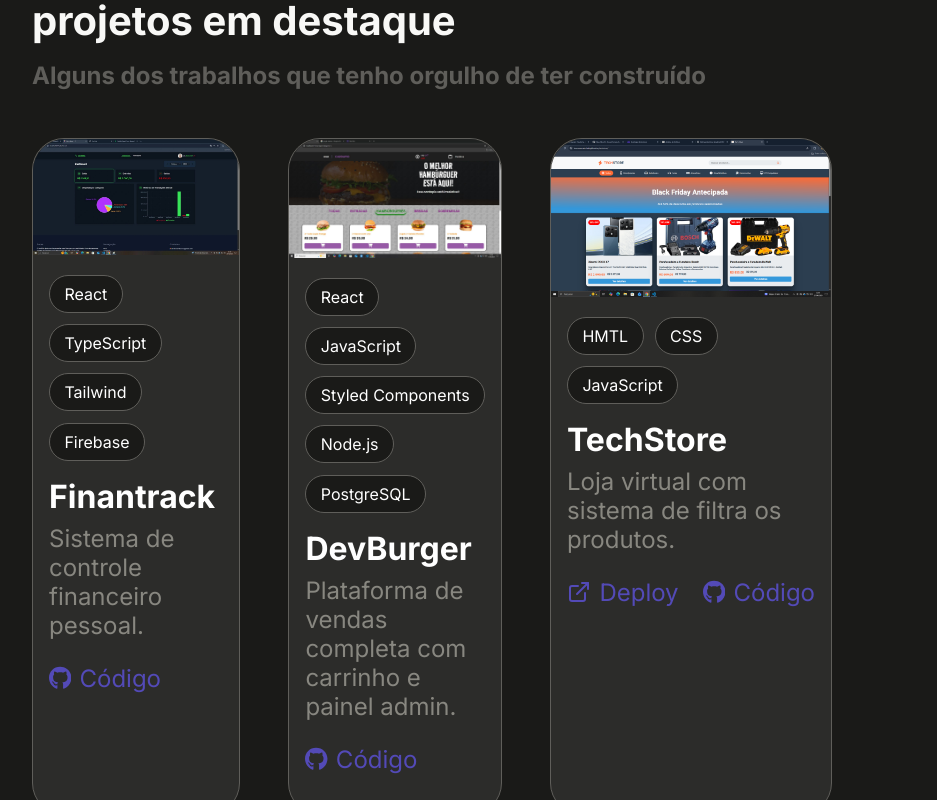
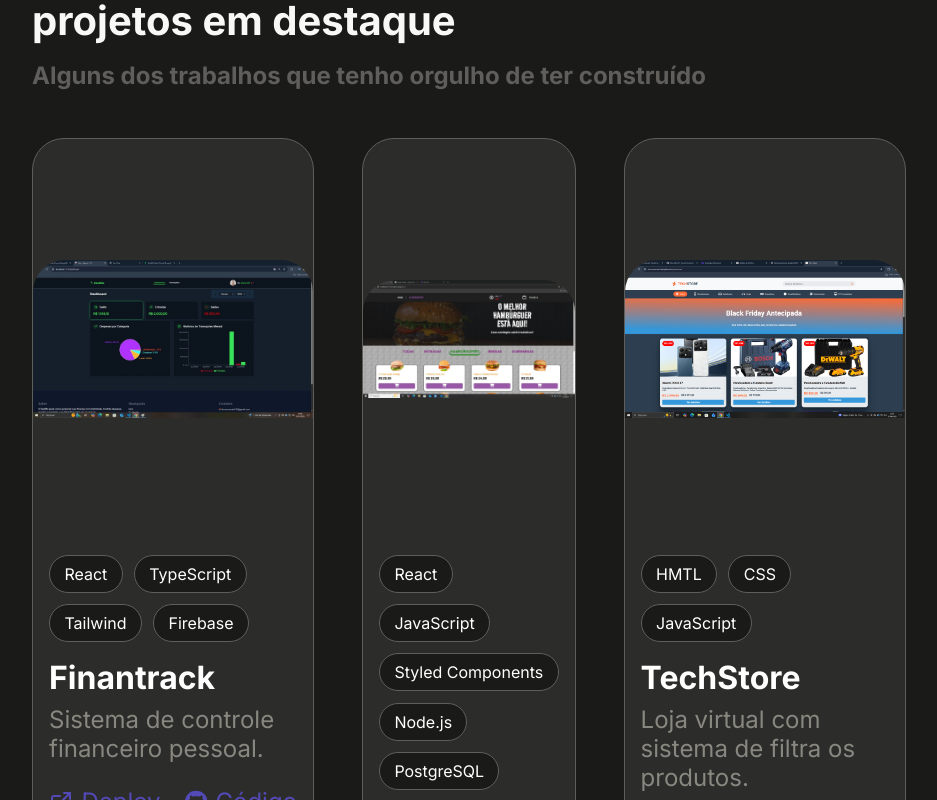
Before and after one commit to BrunoCorreia-hub/portifolio2, a React (Vite) app: page / in a window 1280 px wide. Shown: the part 1160-1960 px from the top of the page, without its empty margins (208-1145 px from the left). Built offline with nearby package versions, Linux system fonts and the light colour scheme.

Commit message:
resolvido tamanho de imagem no card e adiconado box-shadow

```diff
--- a/src/Components/CardProjects/styles.js
+++ b/src/Components/CardProjects/styles.js
@@ -6,18 +6,33 @@ export const CardContainer = styled.div`
     padding: 3rem 0;
     background-color: ${({ theme }) => theme.colors.background.primary};
     gap: 3rem;
+
 `;
 
 export const CardProject = styled.div`
     border-radius: 2rem;
     border: 0.1rem solid ${({ theme }) => theme.colors.gray[600]};
     background-color: ${({ theme }) => theme.colors.gray[900]};
+    transition: transform 0.4s ease, filter 0.4s ease;
+    transition: 0.3s;
+
+    &:hover{
+        transform: scale(1.03) translateY(-4px);
+        filter: brightness(1.05);
+        box-shadow: 0 0 1rem ${({ theme }) => theme.colors.gray[50]};
+    }
 `;
 
 export const CardImage = styled.div`
+    width: 100%;
+    height: 25rem;
+    display: flex;
+    justify-content: center;
+    align-items: center;
 
     img{
-        width: 100%;
+        max-width: 100%;
+        max-height: 100%;
         border-top-right-radius: 2rem;
         border-top-left-radius: 2rem;
     }
--- a/src/Data/projects.js
+++ b/src/Data/projects.js
@@ -9,6 +9,7 @@ export const projects = [
     title: 'Finantrack',
     description: 'Sistema de controle financeiro pessoal.',
     technologies: ['React', 'TypeScript', 'Tailwind', 'Firebase'],
+    deploy: 'https://devfinantrack.netlify.app',
     github: 'https://github.com/BrunoCorreia-hub/interface-finantrack.git',
     image: Finan,
   } ,
--- a/src/Styles/standardThemes.js
+++ b/src/Styles/standardThemes.js
@@ -144,7 +144,7 @@ const standardThemes = {
 
   // --- Sombras (leves, para modo claro) ---
   shadows: {
-    sm:  '0 1px 3px rgba(0, 0, 0, 0.06)',
+    sm:  '0 1px 3px rgba(247, 241, 241, 0.06)',
     md:  '0 2px 8px rgba(0, 0, 0, 0.08)',
     lg:  '0 4px 16px rgba(0, 0, 0, 0.10)',
   },
```
